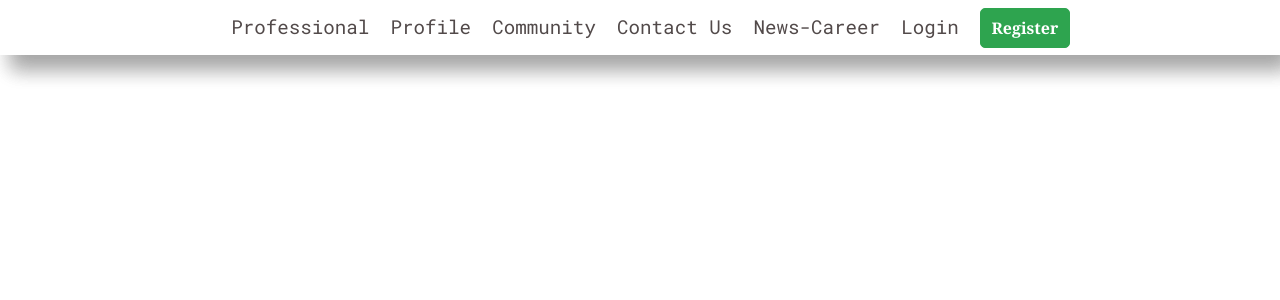
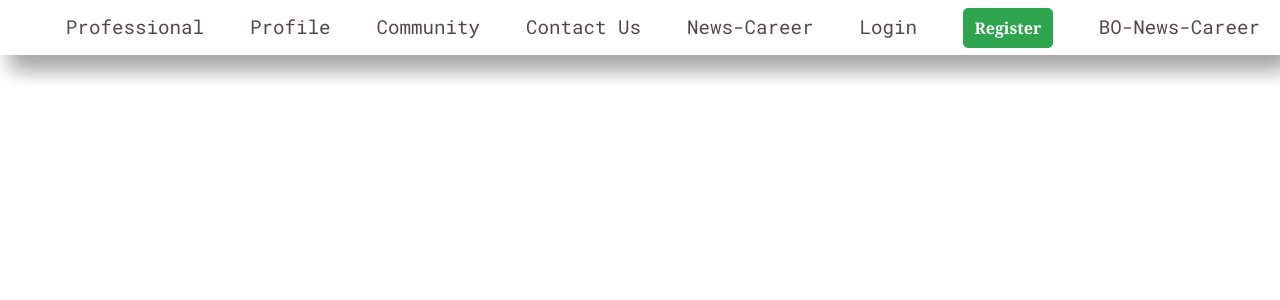
Before and after one commit to visalchrin/Professional, an Angular app: page /hello in a window 1280 px wide. Shown: the top 300 px of the page. Built offline with nearby package versions, Linux system fonts and the light colour scheme.

Commit message:
Made changes to nav bar and added routing to BO news career

```diff
--- a/src/app/app.module.ts
+++ b/src/app/app.module.ts
@@ -21,6 +21,7 @@ const routes: Routes = [
   { path: 'register', component: RegisterComponent},
   { path: 'home', component: HomeComponent},
   { path: 'News-Career', component: NewsCareerComponent},
+  { path: 'BO-NewsCareer', component: BoNewsCareerComponent},
 ]
 
 
--- a/src/app/components/navigator/navigator.component.html
+++ b/src/app/components/navigator/navigator.component.html
@@ -10,6 +10,7 @@
         <li class="header-navbar-item"><a routerLink="/News-Career" routerLinkActive="header-active" >News-Career</a></li>
         <li class="header-navbar-item"><a routerLink="/login" routerLinkActive="header-active" >Login</a></li>
         <button *ngIf="!showMobileMenu" routerLink="/register" routerLinkActive="heder-active" >Register</button>
+        <li class="header-navbar-item"><a routerLink="/BO-NewsCareer" routerLinkActive="header-active" >BO-News-Career</a></li>
     </ul>
     <!-- Menu For Mobile -->
     <ol class=" mobile-menu hide-desktop" [ngClass]="{'show-mobile': showMobileMenu}">
--- a/src/app/components/navigator/navigator.component.scss
+++ b/src/app/components/navigator/navigator.component.scss
@@ -44,7 +44,7 @@
         padding: 0 20px;
         background-color: #fff;
         height: 55px;
-        max-width: 900px;
+        max-width: 1400px;
         display: flex;
         justify-content: space-between;
         text-decoration: none;
```
